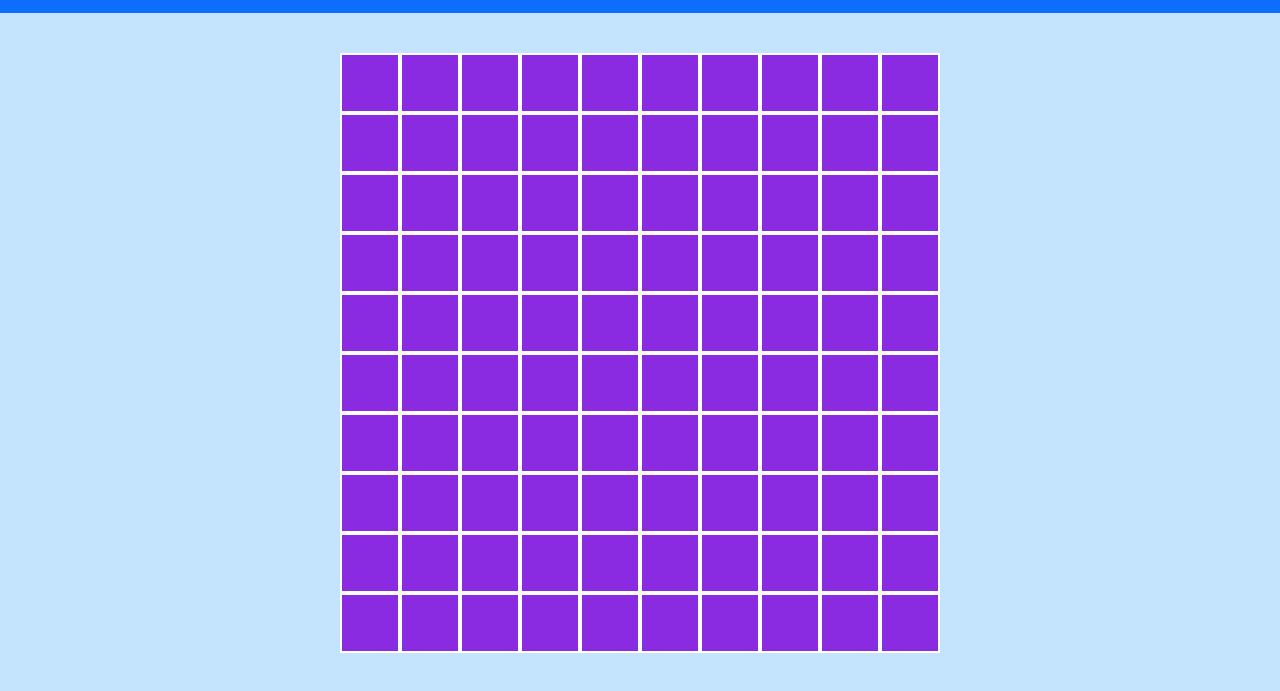
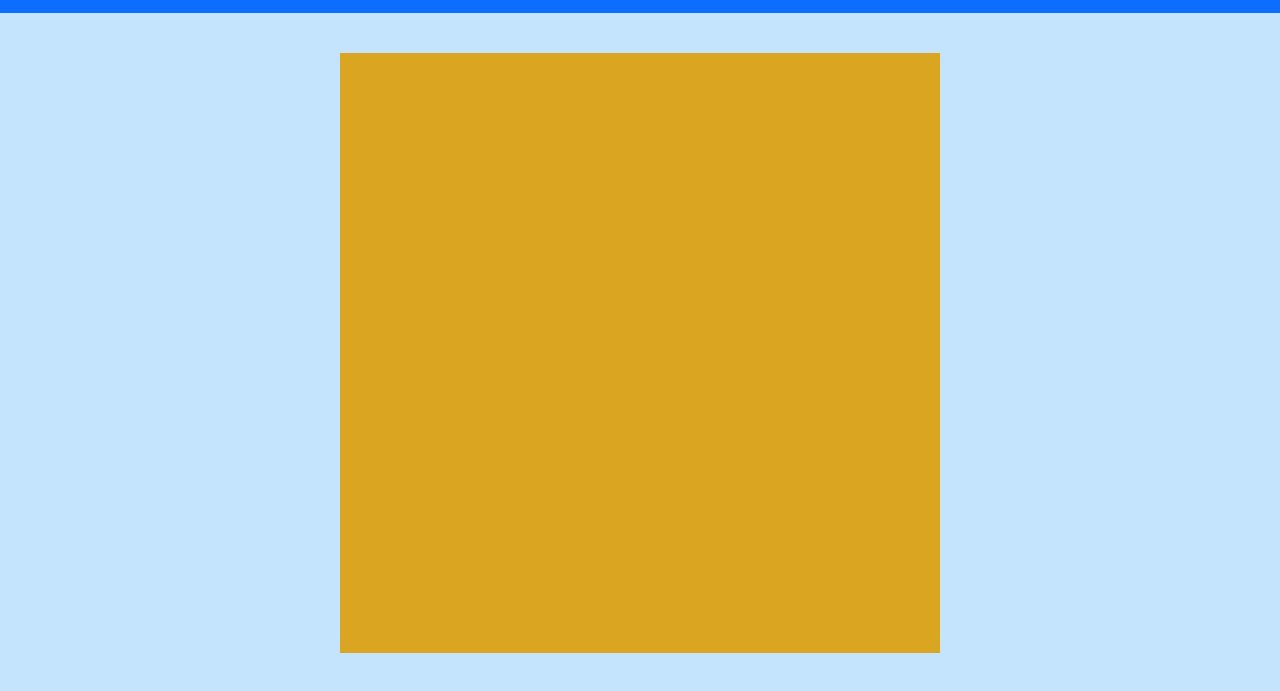
Before and after one commit to silviapetrino/js-campominato-grid, a plain HTML site: page index.html in a window 1280 px wide. Shown: the part 61-752 px from the top of the page. Drawn offline with nearby package versions, Linux system fonts and the light colour scheme.

Commit message:
[remove] squares from html

```diff
--- a/index.html
+++ b/index.html
@@ -31,127 +31,6 @@
 <main>
   <div class="container_sp d-flex flex-wrap">
   <!-- 1 riga -->
-    <div class="square"></div>
-    <div class="square"></div>
-    <div class="square"></div>
-    <div class="square"></div>
-    <div class="square"></div>
-    <div class="square"></div>
-    <div class="square"></div>
-    <div class="square"></div>
-    <div class="square"></div>
-    <div class="square"></div>
-  <!-- /1 riga -->
-    <!-- 1 riga -->
-    <div class="square"></div>
-    <div class="square"></div>
-    <div class="square"></div>
-    <div class="square"></div>
-    <div class="square"></div>
-    <div class="square"></div>
-    <div class="square"></div>
-    <div class="square"></div>
-    <div class="square"></div>
-    <div class="square"></div>
-  <!-- /1 riga -->
-    <!-- 1 riga -->
-    <div class="square"></div>
-    <div class="square"></div>
-    <div class="square"></div>
-    <div class="square"></div>
-    <div class="square"></div>
-    <div class="square"></div>
-    <div class="square"></div>
-    <div class="square"></div>
-    <div class="square"></div>
-    <div class="square"></div>
-  <!-- /1 riga -->
-    <!-- 1 riga -->
-    <div class="square"></div>
-    <div class="square"></div>
-    <div class="square"></div>
-    <div class="square"></div>
-    <div class="square"></div>
-    <div class="square"></div>
-    <div class="square"></div>
-    <div class="square"></div>
-    <div class="square"></div>
-    <div class="square"></div>
-  <!-- /1 riga -->
-    <!-- 1 riga -->
-    <div class="square"></div>
-    <div class="square"></div>
-    <div class="square"></div>
-    <div class="square"></div>
-    <div class="square"></div>
-    <div class="square"></div>
-    <div class="square"></div>
-    <div class="square"></div>
-    <div class="square"></div>
-    <div class="square"></div>
-  <!-- /1 riga -->
-    <!-- 1 riga -->
-    <div class="square"></div>
-    <div class="square"></div>
-    <div class="square"></div>
-    <div class="square"></div>
-    <div class="square"></div>
-    <div class="square"></div>
-    <div class="square"></div>
-    <div class="square"></div>
-    <div class="square"></div>
-    <div class="square"></div>
-  <!-- /1 riga -->
-    <!-- 1 riga -->
-    <div class="square"></div>
-    <div class="square"></div>
-    <div class="square"></div>
-    <div class="square"></div>
-    <div class="square"></div>
-    <div class="square"></div>
-    <div class="square"></div>
-    <div class="square"></div>
-    <div class="square"></div>
-    <div class="square"></div>
-  <!-- /1 riga -->
-    <!-- 1 riga -->
-    <div class="square"></div>
-    <div class="square"></div>
-    <div class="square"></div>
-    <div class="square"></div>
-    <div class="square"></div>
-    <div class="square"></div>
-    <div class="square"></div>
-    <div class="square"></div>
-    <div class="square"></div>
-    <div class="square"></div>
-  <!-- /1 riga -->
-    <!-- 1 riga -->
-    <div class="square"></div>
-    <div class="square"></div>
-    <div class="square"></div>
-    <div class="square"></div>
-    <div class="square"></div>
-    <div class="square"></div>
-    <div class="square"></div>
-    <div class="square"></div>
-    <div class="square"></div>
-    <div class="square"></div>
-  <!-- /1 riga -->
-    <!-- 1 riga -->
-    <div class="square"></div>
-    <div class="square"></div>
-    <div class="square"></div>
-    <div class="square"></div>
-    <div class="square"></div>
-    <div class="square"></div>
-    <div class="square"></div>
-    <div class="square"></div>
-    <div class="square"></div>
-    <div class="square"></div>
-  <!-- /1 riga -->
-
-
 
 
 
```
